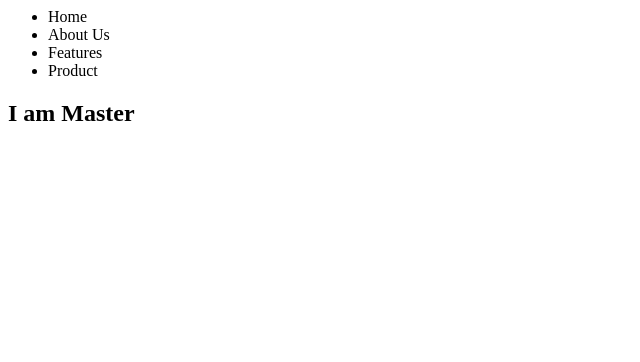
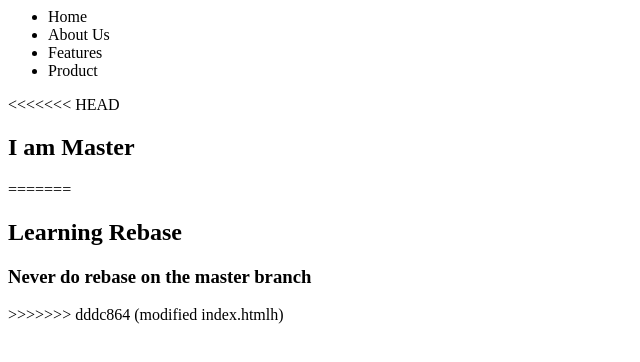
Before and after one commit to DevMountain/learn-git, a plain HTML site: page index.html in a window 1280 px wide. Shown: the whole page, without its empty margins (0-640 px from the left). Drawn offline with Linux system fonts and the light colour scheme.

Commit message:
modified index.html by doing rebase

```diff
--- a/index.html
+++ b/index.html
@@ -5,5 +5,10 @@
         <li>Features</li>
         <li>Product</li>
     </ul>
+<<<<<<< HEAD
     <h2> I am Master</h2>
+=======
+    <h2>Learning Rebase</h2>
+    <h3>Never do rebase on the master branch</h3>
+>>>>>>> dddc864 (modified index.htmlh)
 </nav>
```
